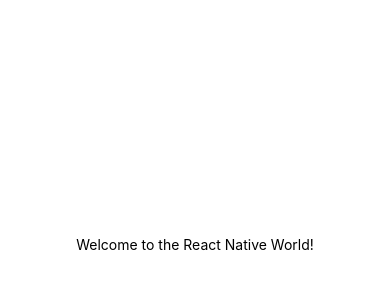
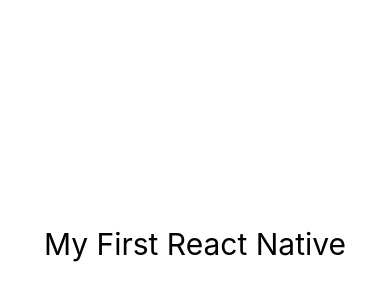
Before and after one commit to 18hailey/RN_starter, a React Native app: screen / in a window 390 px wide. Shown: the part 178-478 px from the top of the page. Built offline with nearby package versions, Linux system fonts and the light colour scheme.

Commit message:
컴포넌트로 정리

```diff
--- a/App.js
+++ b/App.js
@@ -1,21 +1,3 @@
-import { StatusBar } from 'expo-status-bar';
-import { StyleSheet, Text, View } from 'react-native';
+import App from './src/App';
 
-export default function App() {
-  console.log('Expo DevTools Test');
-  return (
-    <View style={styles.container}>
-      <Text>Welcome to the React Native World!</Text>
-      <StatusBar style="auto" />
-    </View>
-  );
-}
-
-const styles = StyleSheet.create({
-  container: {
-    flex: 1,
-    backgroundColor: '#fff',
-    alignItems: 'center',
-    justifyContent: 'center',
-  },
-});
+export default App;
--- /dev/null
+++ b/src/App.js
@@ -0,0 +1,24 @@
+import React from 'react';
+import { StyleSheet, Text, View } from 'react-native';
+
+const App = () => {
+    return (
+        <View style={styles.container}>
+            <Text style={styles.title}>My First React Native</Text>
+        </View>
+    );
+};
+
+const styles = StyleSheet.create({
+    container: {
+        flex: 1,
+        justifyContent: 'center',
+        alignItems: 'center',
+        backgroundColor: '#ffffff',
+    },
+    title: {
+        fontSize: 30,
+    },
+});
+
+export default App;
```
